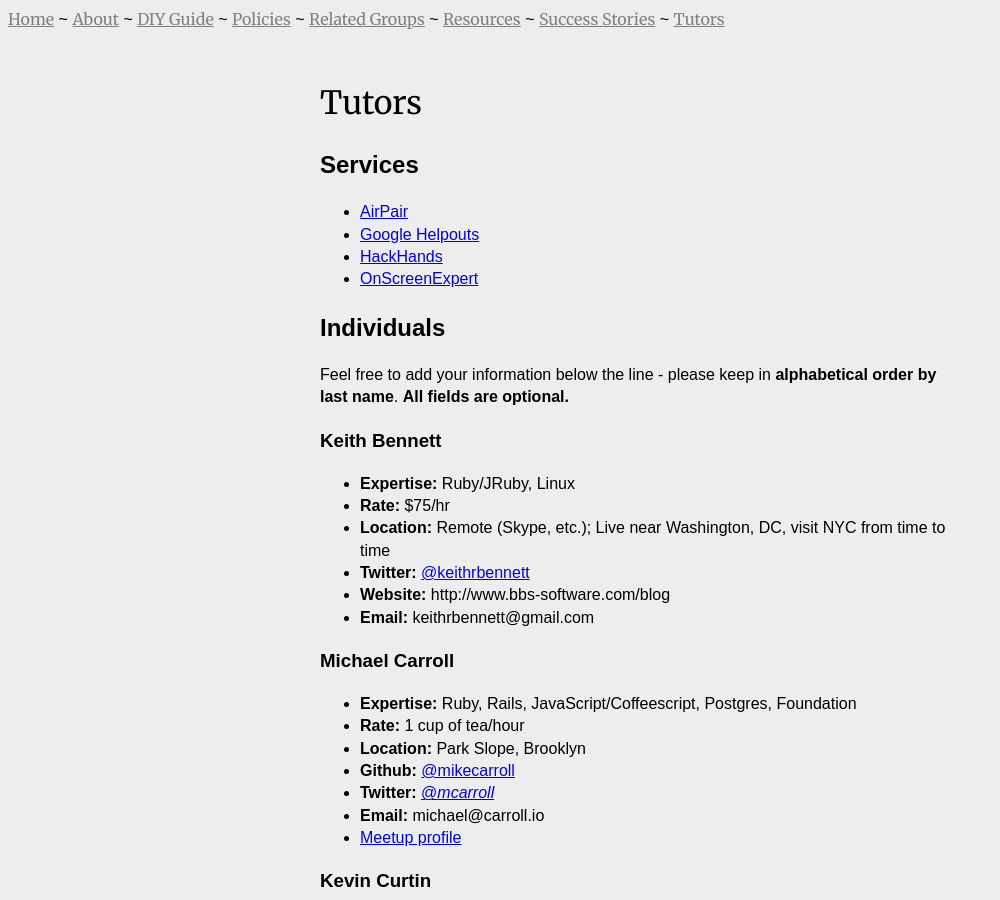
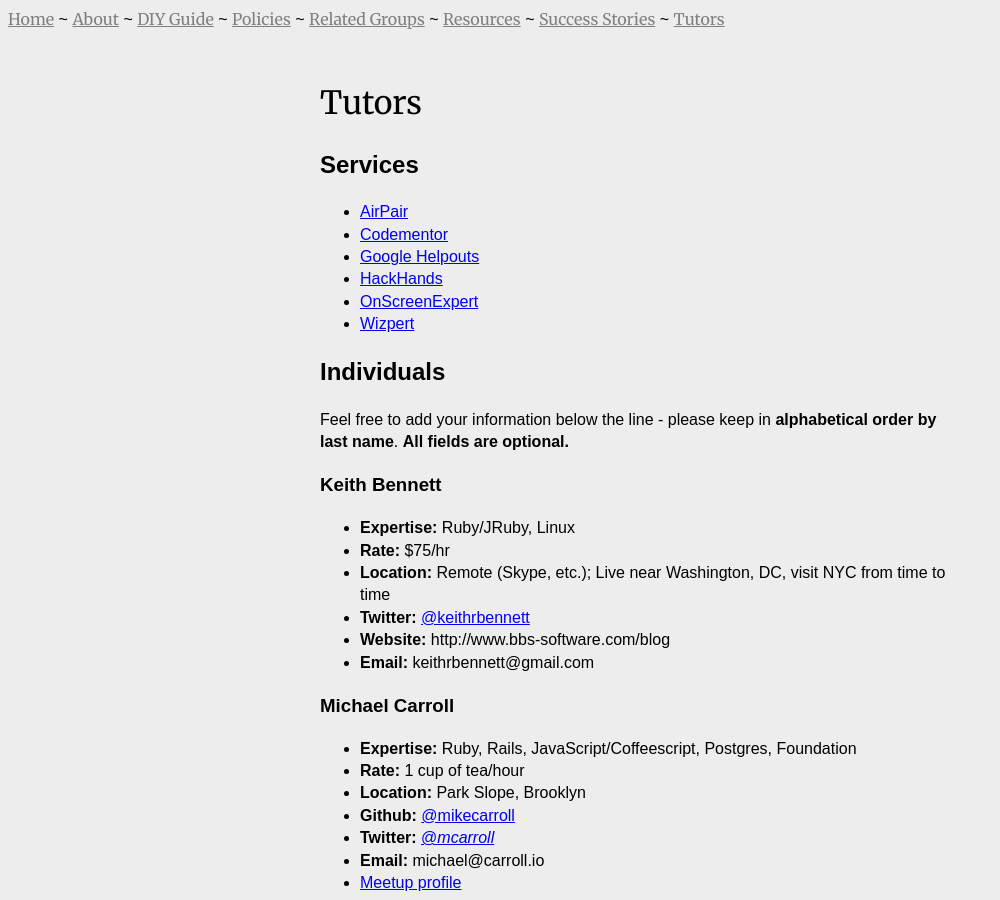
Before and after one commit to HackerHours/hackerhours.org, a Jekyll site: the page built from tutors.md, in a window 1280 px wide and 900 px high. Shown: the whole window, without its empty margins (0-1000 px from the left). Built offline with Jekyll 4.4.1, drawn with Linux system fonts in a browser that asks for light colours; nearby versions of some CDN libraries; some web fonts are replaced; comment, search, counter and statistics services are not loaded.

Commit message:
link to more services

```diff
--- a/tutors.md
+++ b/tutors.md
@@ -6,9 +6,11 @@
 ## Services
 
 * [AirPair](https://www.airpair.com)
+* [Codementor](https://www.codementor.io)
 * [Google Helpouts](https://helpouts.google.com)
 * [HackHands](http://www.hackhands.com/)
 * [OnScreenExpert](https://www.onscreenexpert.com/)
+* [Wizpert](https://wizpert.com)
 
 ## Individuals
 
```
Also changed, not shown: resources.md (+1 -0 lines).
